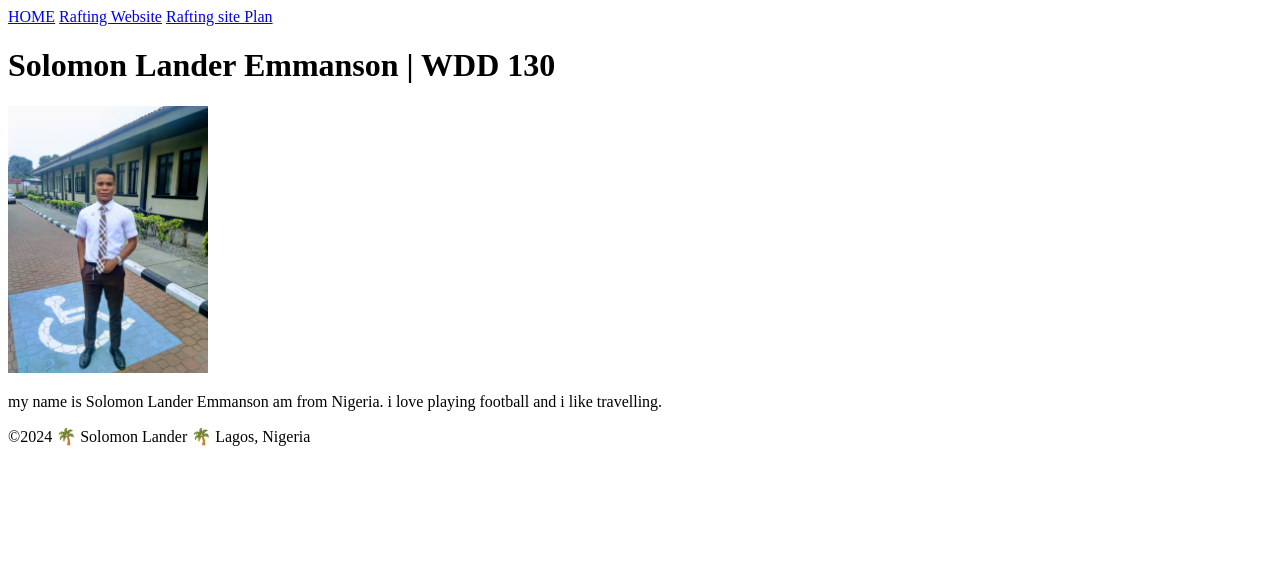
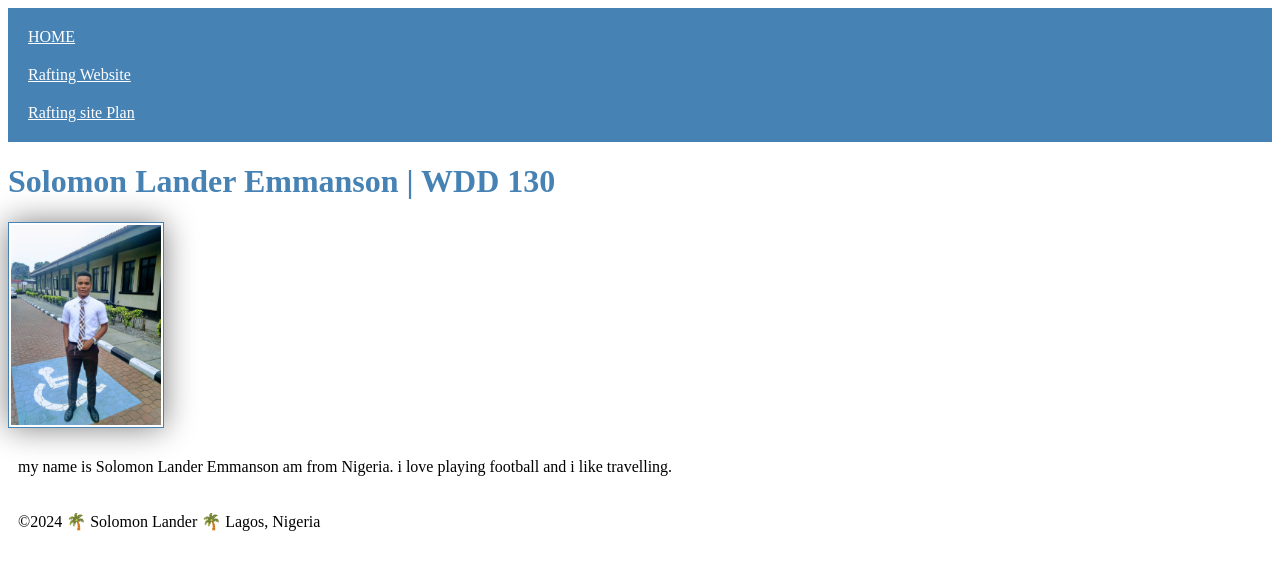
Before and after one commit to Solomonlander/wdd130, a plain HTML site: page index.html in a window 1280 px wide. Drawn offline with Linux system fonts and the light colour scheme.

Commit message:
Added css to home page

```diff
--- a/style.css
+++ b/style.css
@@ -1,3 +1,22 @@
+nav {
+    background-color: steelblue;
+    padding: 10px;
+}
+nav a {
+  color: white;
+  display: block;
+  padding: 10px;
+}
+h1 {
+  color: steelblue;
+}
 img {
-    width: 200px;
+    width: 150px;
+    height: auto;
+    border: 1px solid steelblue;
+    padding: 2px;
+    box-shadow: 0 0 30px gray;
 }
+p {
+    padding: 10px;
+}
```
Also changed, not shown: index.html (line endings or trailing spaces), wrr/styles.css (added).
